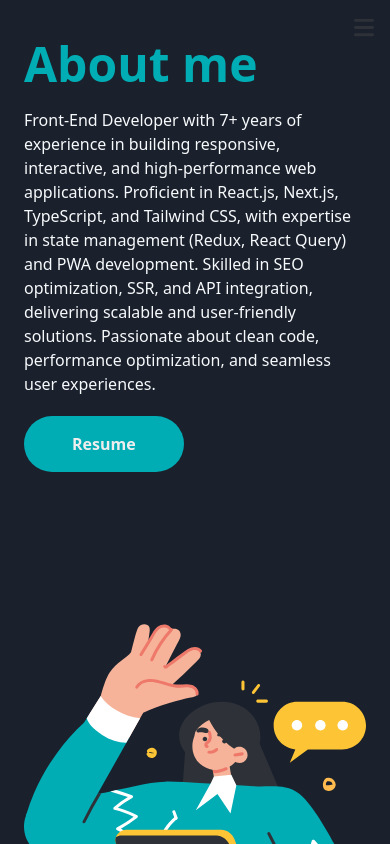
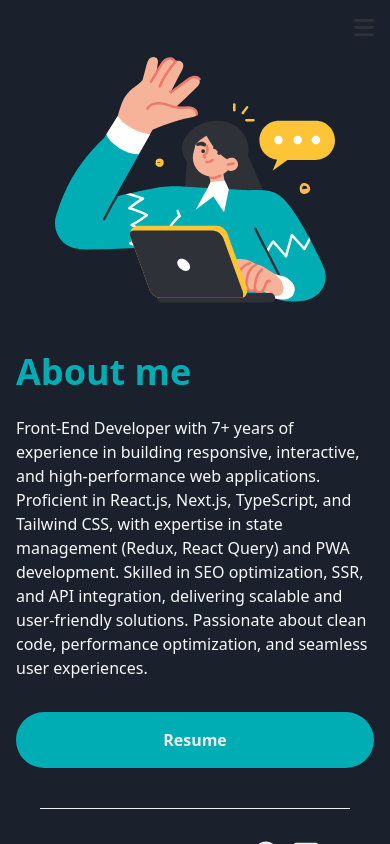
Before and after one commit to fatemeShj/portfolio-front, a Next.js app: page /about in a window 390 px wide. Shown: the top 844 px of the page. Built offline with nearby package versions, Linux system fonts and the light colour scheme.

Commit message:
fix: fix about responsive issue

```diff
--- a/src/app/about/page.tsx
+++ b/src/app/about/page.tsx
@@ -1,28 +1,40 @@
 import Image from "next/image";
 import Button from "@/components/Button";
 import about from "@/public/about.svg";
+
 export default function About() {
   return (
-    <div className="flex flex-col md:flex-row justify-between items-center mx-6 md:mx-52">
-      <div className="mt-10 md:mt-40 space-y-5">
-        <div className="text-secondary text-5xl font-bold">About me</div>
-        <p className="mt-4 max-w-lg">
-          {`Front-End Developer with 7+ years of experience in building responsive, interactive, and high-performance web
-applications. Proficient in React.js, Next.js, TypeScript, and Tailwind CSS, with expertise in state management
-(Redux, React Query) and PWA development. Skilled in SEO optimization, SSR, and API integration, delivering
-scalable and user-friendly solutions. Passionate about clean code, performance optimization, and seamless user
-experiences.`}
-        </p>
-        <Button isPrimary>Resume</Button>
-      </div>
-      <div className="mt-10 md:mt-40">
-        <Image
-          src={about}
-          alt="main"
-          width={10}
-          height={10}
-          className="w-[524px] h-[524px]"
-        />
+    <div className="container mx-auto px-4 sm:px-6 lg:px-8 py-10 md:py-20">
+      <div className="flex flex-col lg:flex-row justify-between items-center gap-8 md:gap-12">
+        <div className="order-2 lg:order-1 max-w-2xl">
+          <h1 className="text-secondary text-4xl sm:text-5xl font-bold mb-6">
+            About me
+          </h1>
+          <p className="text-base sm:text-lg mb-8">
+            Front-End Developer with 7+ years of experience in building
+            responsive, interactive, and high-performance web applications.
+            Proficient in React.js, Next.js, TypeScript, and Tailwind CSS, with
+            expertise in state management (Redux, React Query) and PWA
+            development. Skilled in SEO optimization, SSR, and API integration,
+            delivering scalable and user-friendly solutions. Passionate about
+            clean code, performance optimization, and seamless user experiences.
+          </p>
+          <Button isPrimary className="w-full sm:w-auto">
+            Resume
+          </Button>
+        </div>
+
+        <div className="order-1 lg:order-2 w-full lg:w-auto flex justify-center">
+          <div className="relative w-[280px] h-[280px] sm:w-[350px] sm:h-[350px] md:w-[400px] md:h-[400px]">
+            <Image
+              src={about}
+              alt="About me illustration"
+              fill
+              className="object-contain"
+              priority
+            />
+          </div>
+        </div>
       </div>
     </div>
   );
```
